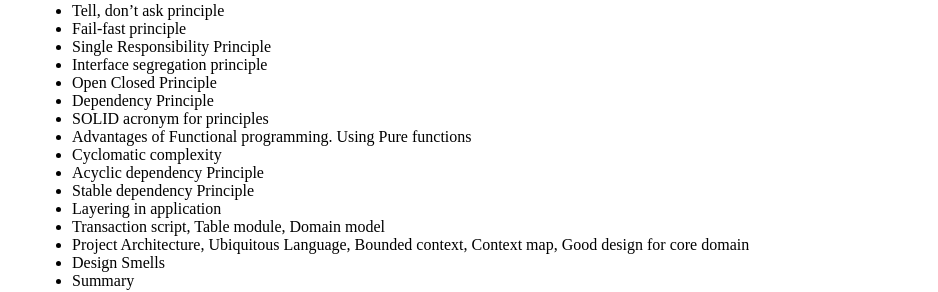
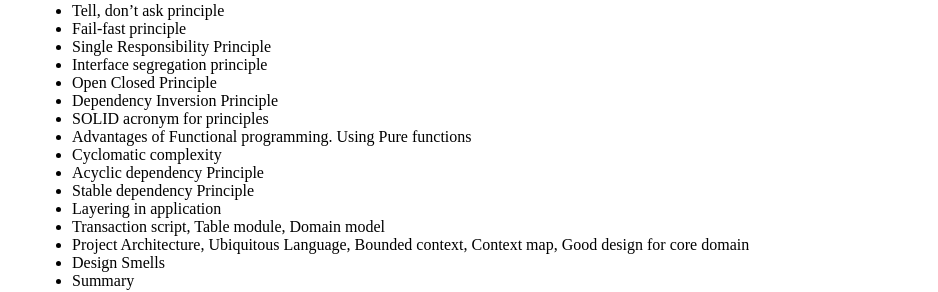
Before and after one commit to vijaynathani/vijaynathani.github.io, a Jekyll site: the page built from _posts/2016-02-02-ecourse-OOP-released.md, in a window 1280 px wide. Shown: the part 623-915 px from the top of the page, without its empty margins (160-1098 px from the left). Built offline with Jekyll 4.4.1, drawn with Linux system fonts in a browser that asks for light colours.

Commit message:
minor correction

```diff
--- a/_posts/2016-02-02-ecourse-OOP-released.md
+++ b/_posts/2016-02-02-ecourse-OOP-released.md
@@ -27,7 +27,7 @@ This course contents are mentioned below:
 * Single Responsibility Principle
 * Interface segregation principle
 * Open Closed Principle
-* Dependency Principle
+* Dependency Inversion Principle
 * SOLID acronym for principles
 * Advantages of Functional programming. Using Pure functions
 * Cyclomatic complexity
```
